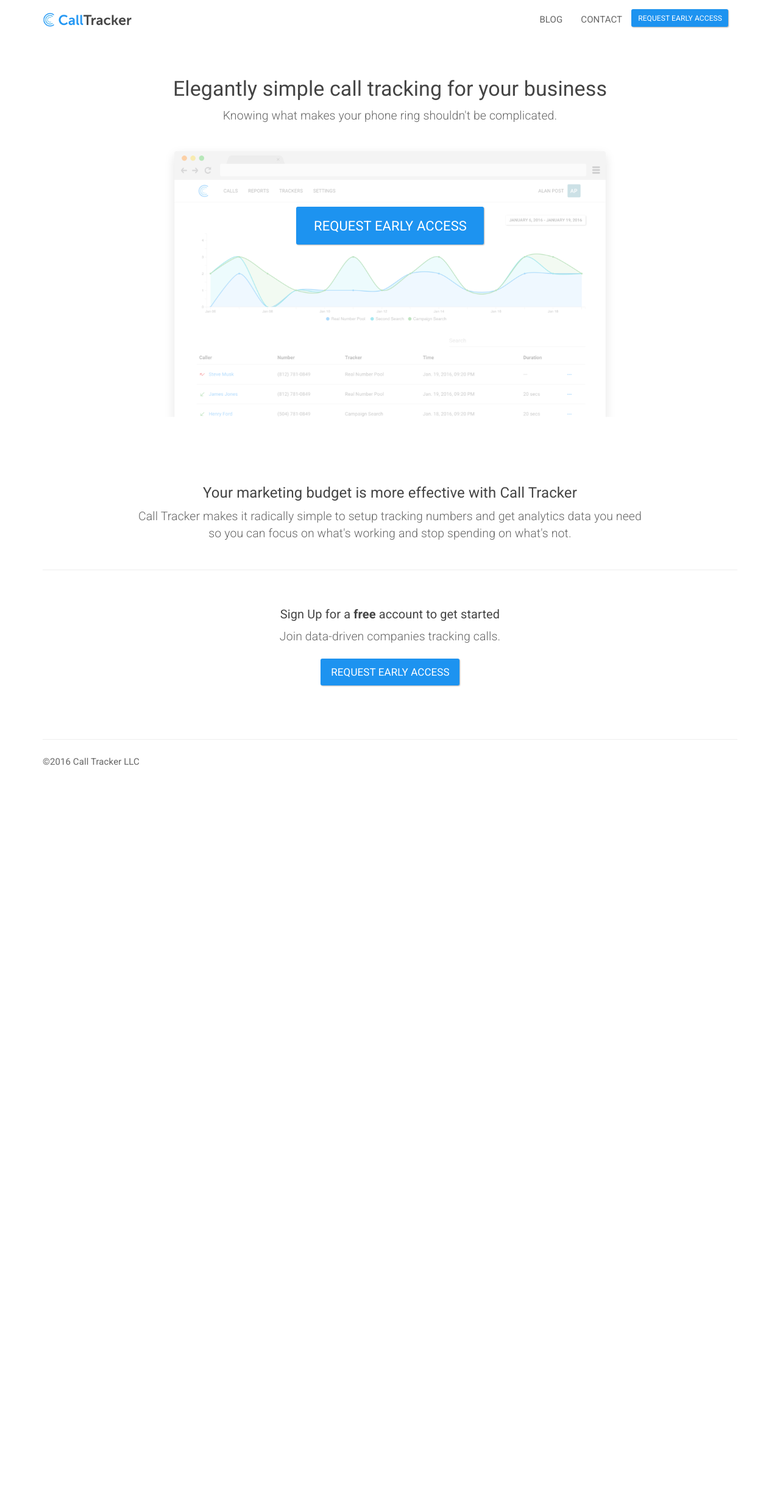
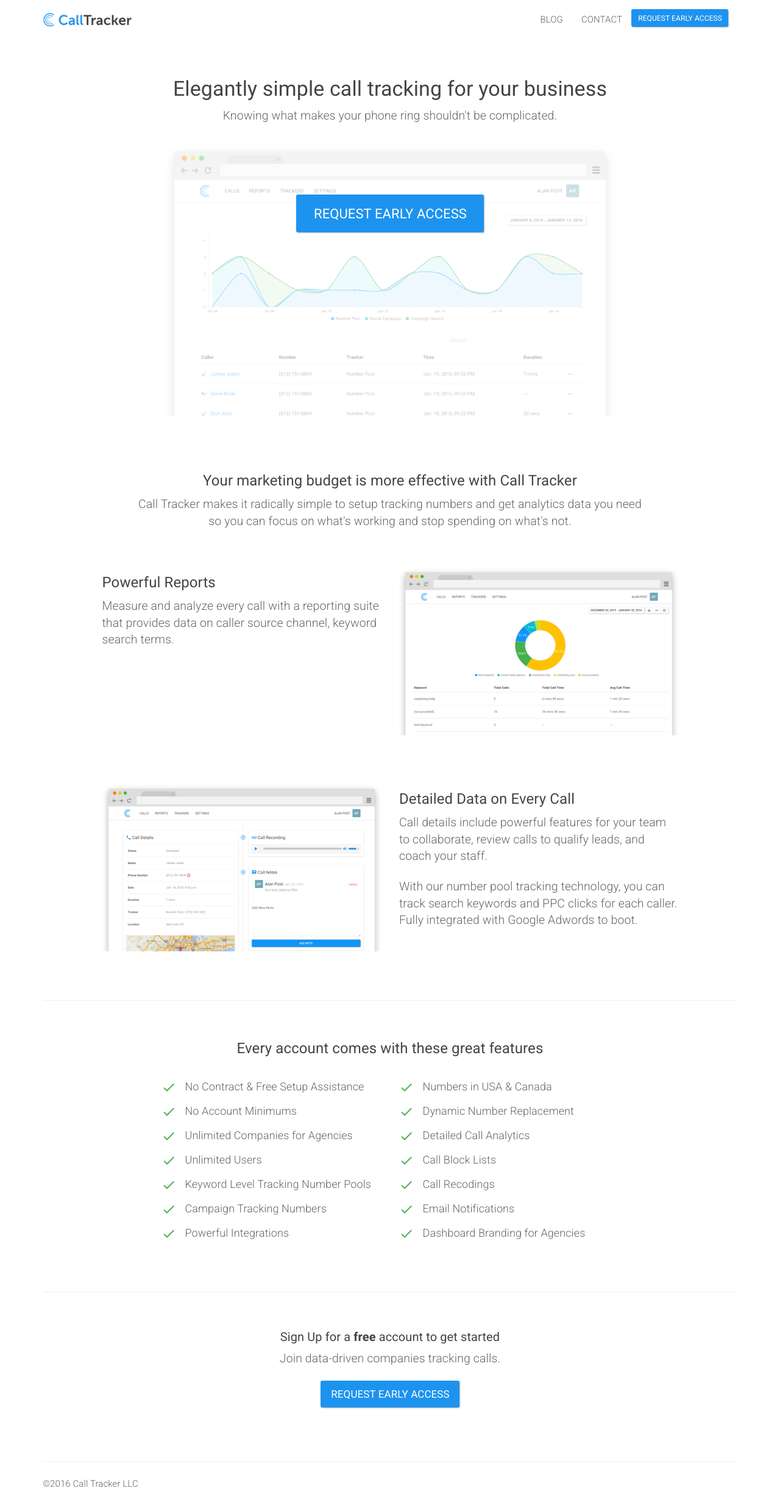
Before and after one commit to sumonst21/calltrackerio-site, a Jekyll site: the page built from index.html, in a window 1280 px wide. Shown: the whole page at 61% size. Built offline with Jekyll 4.4.1, drawn with Linux system fonts in a browser that asks for light colours; before the commit the page ends 1279 px from its top, so only the background shows below that.

Commit message:
update homepage content

```diff
--- a/_includes/features-section.html
+++ b/_includes/features-section.html
@@ -3,29 +3,28 @@
 		<hr class="m-t-40">
 		<div class="row p-t-30 p-b-30">
 			<div class="col-md-8 col-md-offset-2">
-				<h3>Every account comes with these great features</h3>
+				<h4 class="text-center">Every account comes with these great features</h4>
 				<div class="row m-t-30">
 					<div class="col-md-6">
 						<ul class="list-unstyled lead">
-							<li><i class="md md-check text-success bold"></i> No Contract & Free Setup Assistance</li>
-							<li><i class="md md-check text-success bold"></i> No Account Minimums</li>
-							<li><i class="md md-check text-success bold"></i> Unlimited Companies for Agencies</li>
-							<li><i class="md md-check text-success bold"></i> Unlimited Users</li>
-							<li><i class="md md-check text-success bold"></i> Keyword Level Tracking Number Pools</li>
-							<li><i class="md md-check text-success bold"></i> Campaign Tracking Numbers</li>
-							<li><i class="md md-check text-success bold"></i> Offline Tracking Numbers</li>
-
+							<li><i class="material-icons 1 text-success">check</i> No Contract & Free Setup Assistance</li>
+							<li><i class="material-icons 1 text-success">check</i> No Account Minimums</li>
+							<li><i class="material-icons 1 text-success">check</i> Unlimited Companies for Agencies</li>
+							<li><i class="material-icons 1 text-success">check</i> Unlimited Users</li>
+							<li><i class="material-icons 1 text-success">check</i> Keyword Level Tracking Number Pools</li>
+							<li><i class="material-icons 1 text-success">check</i> Campaign Tracking Numbers</li>
+							<li><i class="material-icons 1 text-success">check</i> Powerful Integrations</li>
 						</ul>
 					</div>
 					<div class="col-md-6">
 						<ul class="list-unstyled lead">
-							<li><i class="md md-check text-success bold"></i> Numbers in USA, Canada, & UK</li>
-							<li><i class="md md-check text-success bold"></i> Dynamic Number Replacement</li>
-							<li><i class="md md-check text-success bold"></i> Detailed Call Analytics</li>
-							<li><i class="md md-check text-success bold"></i> Call Block Lists</li>
-							<li><i class="md md-check text-success bold"></i> Call Recodings</li>
-							<li><i class="md md-check text-success bold"></i> Email Notifications</li>
-							<li><i class="md md-check text-success bold"></i> Dashboard Branding for Agencies</li>
+							<li><i class="material-icons 1 text-success">check</i> Numbers in USA & Canada</li>
+							<li><i class="material-icons 1 text-success">check</i> Dynamic Number Replacement</li>
+							<li><i class="material-icons 1 text-success">check</i> Detailed Call Analytics</li>
+							<li><i class="material-icons 1 text-success">check</i> Call Block Lists</li>
+							<li><i class="material-icons 1 text-success">check</i> Call Recodings</li>
+							<li><i class="material-icons 1 text-success">check</i> Email Notifications</li>
+							<li><i class="material-icons 1 text-success">check</i> Dashboard Branding for Agencies</li>
 						</ul>
 					</div>
 				</div>
--- a/css/style.scss
+++ b/css/style.scss
@@ -11,15 +11,14 @@
 // add more css stuff here
 body {
   font-size: 15px;
+  font-weight: 300;
 }
 
 body article.post {
   font-size: 18px;
-  font-weight: 300;
 }
 body .post-preview {
   font-size: 18px;
-  font-weight: 300;
 }
 section:first-child .container {
   padding-top:40px;
--- a/index.html
+++ b/index.html
@@ -18,7 +18,7 @@
 			</div>
 		</div>
 		<div class="row">
-			<div class="col-md-12 text-center m-t-20">
+			<div class="col-md-12 text-center">
 				<a href="/sign-up/" class="btn btn-xl btn-primary request-button">Request Early Access</a>
 				<h4 class="text-center">Your marketing budget is more effective with {{ site.name }}</h4>
 				<p class="lead">{{ site.name }} makes it radically simple to setup tracking numbers and get analytics data you need<br> so you can focus on what's working and stop spending on what's not.</p>
@@ -26,6 +26,32 @@
 		</div>
 	</div>
 </section>
+<section class="">
+	<div class="container">
+		<div class="row p-b-40 m-t-40">
+			<div class="col-md-5 col-md-offset-1">
+					<h4>Powerful Reports</h4>
+				<p class="lead">Measure and analyze every call with a reporting suite that provides data on caller source channel, keyword search terms.</p>
+			</div>
+			<div class="col-md-5">
+				<img class="img-responsive" src="images/app-mockups/keywordreportmockup.png">
+			</div>
+		</div>
+</section>
+<section class="">
+	<div class="container">
+		<div class="row p-b-40 m-t-40">
+			<div class="col-md-5 col-md-offset-1">
+				<img class="img-responsive" src="images/app-mockups/calldetailsmockup.png">
+			</div>
+			<div class="col-md-5">
+				<h4>Detailed Data on Every Call</h4>
+				<p class="lead">Call details include powerful features for your team to collaborate, review calls to qualify leads, and coach your staff.</p>
+				<p class="lead">With our number pool tracking technology, you can track search keywords and PPC clicks for each caller. Fully integrated with Google Adwords to boot.</p>
+			</div>
+		</div>
+</section>
+{% include features-section.html %}
 </div>
 {% include footer.html %}
 {% include javascript.html %}
```
Also changed, not shown: images/app-mockups/calldetailsmockup.png (added), images/app-mockups/keywordreportmockup.png (added), images/calltrackermockup.png.
